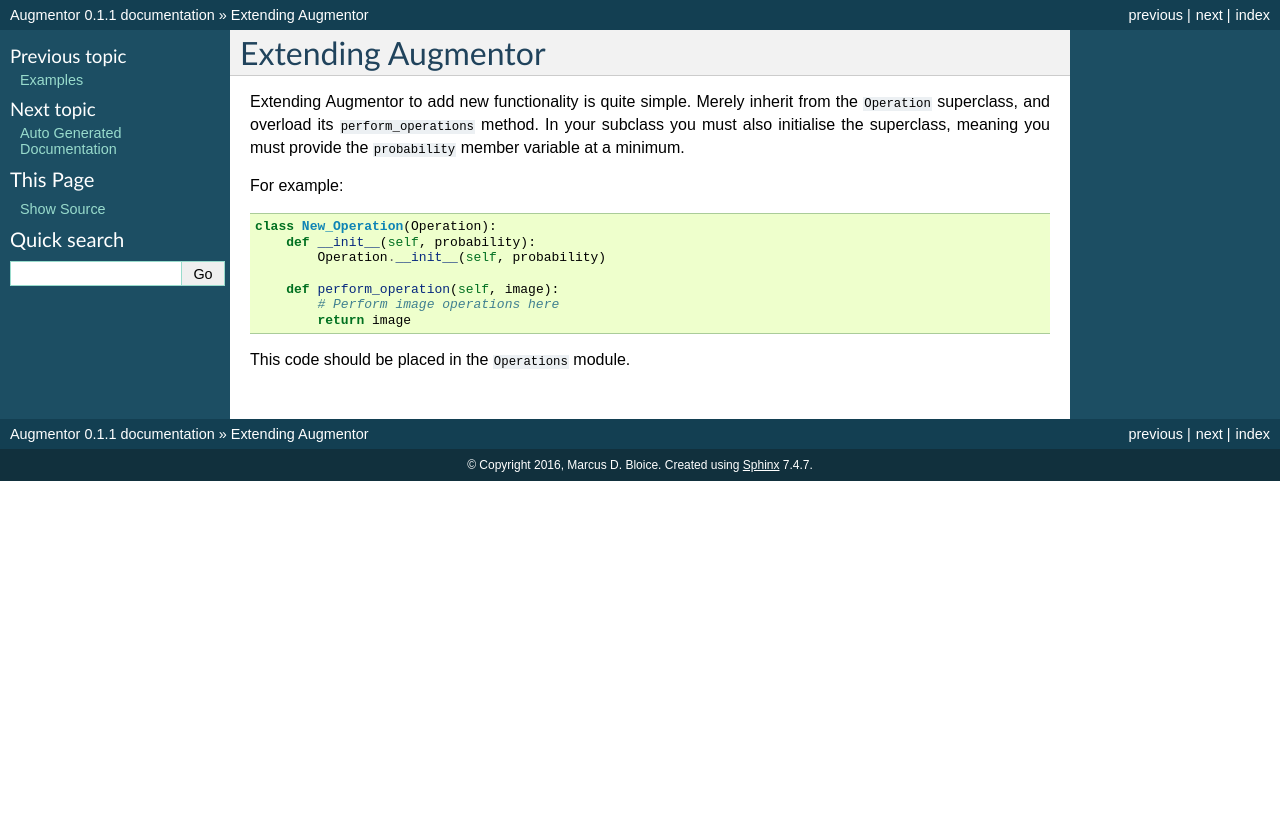
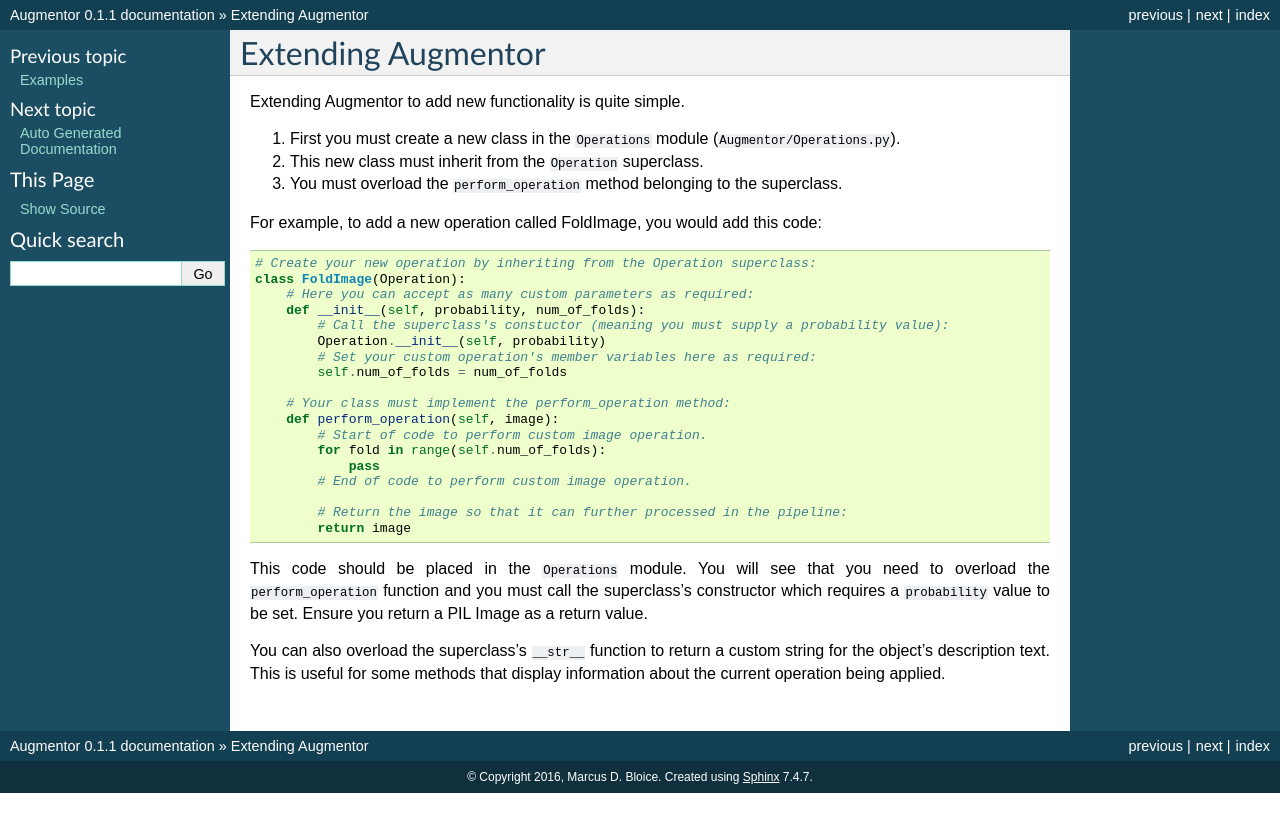
Before and after one commit to ChenXiao61/Img_augmentor, a Sphinx documentation site: the page built from docs/userguide/extend.rst, in a window 1280 px wide. Shown: the top 832 px of the page. Built offline with Sphinx 7.4.7, drawn with Linux system fonts in a browser that asks for light colours.

Commit message:
Update extend.rst

```diff
--- a/docs/userguide/extend.rst
+++ b/docs/userguide/extend.rst
@@ -1,18 +1,35 @@
 Extending Augmentor
 ===================
 
-Extending Augmentor to add new functionality is quite simple. Merely inherit from the ``Operation`` superclass, and overload its ``perform_operations`` method. In your subclass you must also initialise the superclass, meaning you must provide the ``probability`` member variable at a minimum.
+Extending Augmentor to add new functionality is quite simple.
 
-For example:
+1) First you must create a new class in the ``Operations`` module (``Augmentor/Operations.py``).
+2) This new class must inherit from the ``Operation`` superclass.
+3) You must overload the ``perform_operation`` method belonging to the superclass.
+
+For example, to add a new operation called FoldImage, you would add this code:
 
 .. code-block:: python
 
-    class New_Operation(Operation):
-        def __init__(self, probability):
+    # Create your new operation by inheriting from the Operation superclass:
+    class FoldImage(Operation):
+        # Here you can accept as many custom parameters as required:
+        def __init__(self, probability, num_of_folds):
+            # Call the superclass's constuctor (meaning you must supply a probability value):
             Operation.__init__(self, probability)
+            # Set your custom operation's member variables here as required:
+            self.num_of_folds = num_of_folds
 
+        # Your class must implement the perform_operation method:
         def perform_operation(self, image):
-            # Perform image operations here
+            # Start of code to perform custom image operation.
+            for fold in range(self.num_of_folds):
+                pass
+            # End of code to perform custom image operation.
+
+            # Return the image so that it can further processed in the pipeline:
             return image
 
-This code should be placed in the ``Operations`` module.
+This code should be placed in the ``Operations`` module. You will see that you need to overload the ``perform_operation`` function and you must call the superclass's constructor which requires a ``probability`` value to be set. Ensure you return a PIL Image as a return value.
+
+You can also overload the superclass's ``__str__`` function to return a custom string for the object's description text. This is useful for some methods that display information about the current operation being applied.
```
